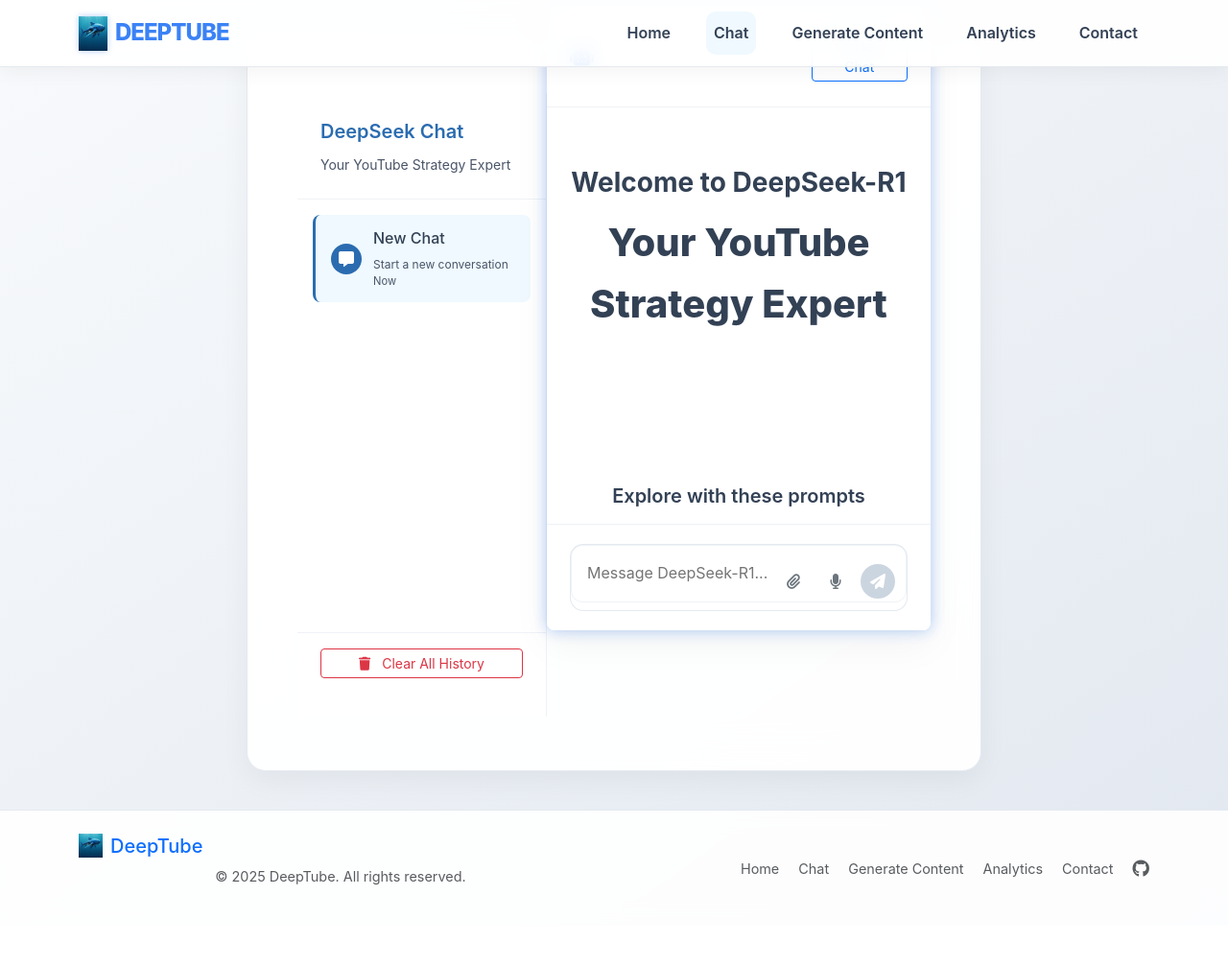
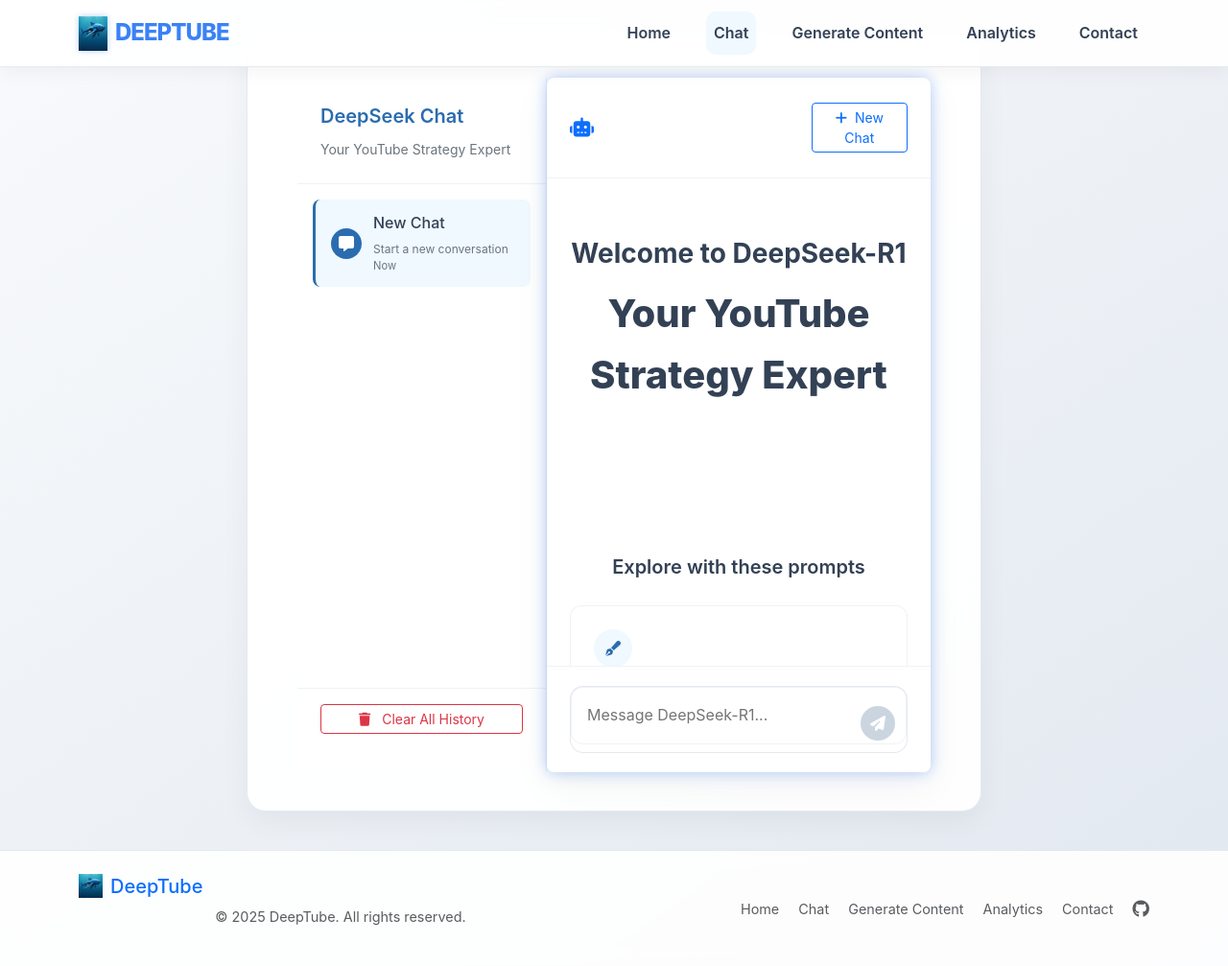
Before and after one commit to Waqas-Baloch99/DeepTube, a Django app: page /chat/ in a window 1280 px wide. Shown: the whole page at 96% size. Before the commit the page ends 922 px from the top, so only its background shows below. Run offline with Django 5.2, Linux system fonts and the light colour scheme.

Commit message:
Update index.html

```diff
--- a/youtubeapp/templates/youtubeapp/index.html
+++ b/youtubeapp/templates/youtubeapp/index.html
@@ -11,15 +11,17 @@
         --chat-bg: #ffffff;
         --border-color: rgba(203, 213, 224, 0.3);
         --hover-bg: rgba(235, 248, 255, 0.8);
+        --primary-blue: #2b6cb0;
+        --text-light: #6c757d;
     }
 
     /* Main layout structure */
     .chat-layout {
         display: flex;
-        min-height: calc(100vh - 150px);
+        min-height: calc(100vh - 76px); /* Adjust based on header height */
         margin: 0;
-        padding: 1rem 0;
-        position: relative;
+        padding: 0;
+        box-sizing: border-box;
     }
 
     /* Sidebar styles */
@@ -31,9 +33,8 @@
         display: flex;
         flex-direction: column;
         transition: all 0.3s ease;
-        height: calc(100vh - 150px);
-        position: sticky;
-        top: 76px;
+        height: calc(100vh - 76px); /* Ensure sidebar takes full height minus header */
+        overflow-y: auto;
     }
 
     .sidebar-header {
@@ -149,8 +150,7 @@
         background: var(--chat-bg);
         border-radius: 0.5rem;
         overflow: hidden;
-        height: calc(100vh - 150px);
-        position: relative;
+        height: calc(100vh - 76px); /* Ensure chat container takes full height minus header */
     }
 
     .chat-header {
@@ -160,8 +160,6 @@
         align-items: center;
         justify-content: space-between;
         background: var(--chat-bg);
-        position: sticky;
-        top: 0;
         z-index: 10;
     }
 
@@ -185,7 +183,6 @@
         flex-direction: column;
         scrollbar-width: thin;
         scrollbar-color: var(--primary-blue) transparent;
-        height: calc(100% - 140px); /* Adjust based on header and footer height */
     }
 
     .chat-body::-webkit-scrollbar {
@@ -273,8 +270,6 @@
         padding: 1.25rem 1.5rem;
         border-top: 1px solid var(--border-color);
         background: var(--chat-bg);
-        position: sticky;
-        bottom: 0;
         z-index: 10;
     }
 
@@ -284,8 +279,7 @@
 
     .message-input {
         width: 100%;
-        padding: 1rem;
-        padding-right: 7rem;
+        padding: 1rem 4rem 1rem 1rem; /* Adjusted padding to accommodate only send button */
         border: 1px solid var(--border-color);
         border-radius: 0.75rem;
         resize: none;
@@ -310,25 +305,6 @@
         align-items: center;
     }
 
-    .action-button {
-        width: 36px;
-        height: 36px;
-        border-radius: 50%;
-        display: flex;
-        align-items: center;
-        justify-content: center;
-        background: transparent;
-        border: none;
-        color: #6c757d;
-        cursor: pointer;
-        transition: all 0.2s ease;
-    }
-
-    .action-button:hover {
-        background: var(--hover-bg);
-        color: var(--primary-blue);
-    }
-
     .send-button {
         width: 36px;
         height: 36px;
@@ -648,12 +609,6 @@
             <div class="message-input-container">
                 <textarea id="userInput" class="message-input" placeholder="Message DeepSeek-R1..." rows="1"></textarea>
                 <div class="input-actions">
-                    <button class="action-button" id="attachButton" title="Attach file">
-                        <i class="fas fa-paperclip"></i>
-                    </button>
-                    <button class="action-button" id="voiceButton" title="Voice input">
-                        <i class="fas fa-microphone"></i>
-                    </button>
                     <button class="send-button" id="sendButton" disabled>
                         <i class="fas fa-paper-plane"></i>
                     </button>
@@ -671,16 +626,11 @@
     const chatMessages = document.getElementById('chatMessages');
     const userInput = document.getElementById('userInput');
     const sendButton = document.getElementById('sendButton');
-    const voiceButton = document.getElementById('voiceButton');
     const clearHistoryBtn = document.getElementById('clearHistoryBtn');
     const newChatBtn = document.getElementById('newChatBtn');
     const welcomeContainer = document.getElementById('welcomeContainer');
     const promptSuggestions = document.getElementById('promptSuggestions');
     const promptCards = document.querySelectorAll('.prompt-card');
-
-    let recognition;
-    let isListening = false;
-    const synth = window.speechSynthesis;
 
     // Auto-resize textarea
     userInput.addEventListener('input', function() {
@@ -688,14 +638,6 @@
         this.style.height = Math.min(this.scrollHeight, 200) + 'px';
         sendButton.disabled = !this.value.trim();
     });
-
-    // Initialize speech recognition if available
-    if ('SpeechRecognition' in window || 'webkitSpeechRecognition' in window) {
-        recognition = new (window.SpeechRecognition || window.webkitSpeechRecognition)();
-        recognition.continuous = false;
-        recognition.interimResults = false;
-        recognition.lang = 'en-US';
-    }
 
     // Handle prompt card clicks
     promptCards.forEach(card => {
@@ -822,60 +763,6 @@
         chatMessages.scrollTop = chatMessages.scrollHeight;
     }
 
-    // Voice input
-    voiceButton.addEventListener('click', () => {
-        if (!recognition) {
-            displayMessage("Speech recognition is not supported in your browser.", 'bot');
-            return;
-        }
-        if (isListening) {
-            stopVoiceInput();
-        } else {
-            startVoiceInput();
-        }
-    });
-
-    if (recognition) {
-        recognition.onresult = (event) => {
-            const transcript = event.results[0][0].transcript.trim();
-            userInput.value = transcript;
-            userInput.dispatchEvent(new Event('input'));
-            sendMessage();
-            stopVoiceInput();
-        };
-
-        recognition.onerror = (event) => {
-            displayMessage(`Voice input error: ${event.error}`, 'bot');
-            stopVoiceInput();
-        };
-
-        recognition.onend = () => {
-            if (isListening) stopVoiceInput();
-        };
-    }
-
-    function startVoiceInput() {
-        isListening = true;
-        voiceButton.classList.add('listening');
-        voiceButton.innerHTML = '<i class="fas fa-microphone-slash"></i>';
-        recognition.start();
-    }
-
-    function stopVoiceInput() {
-        isListening = false;
-        voiceButton.classList.remove('listening');
-        voiceButton.innerHTML = '<i class="fas fa-microphone"></i>';
-        if (recognition) recognition.stop();
-    }
-
-    function speakResponse(text) {
-        if (!synth) return;
-        synth.cancel();
-        const utterance = new SpeechSynthesisUtterance(text);
-        utterance.lang = 'en-US';
-        synth.speak(utterance);
-    }
-
     // Update chat history
     function updateChatHistory() {
         const historyContainer = document.getElementById('chatHistory');
@@ -961,29 +846,6 @@
     clearHistoryBtn.addEventListener('click', clearHistory);
     newChatBtn.addEventListener('click', startNewChat);
 
-    // Attach button functionality
-    document.getElementById('attachButton').addEventListener('click', () => {
-        displayMessage("File attachment is not available in this demo version.", 'bot');
-    });
-
-    // Ensure the chat container is properly sized on window resize
-    window.addEventListener('resize', () => {
-        // Adjust heights for mobile view
-        if (window.innerWidth <= 992) {
-            document.querySelector('.sidebar').style.height = 'auto';
-            document.querySelector('.chat-container').style.height = 'auto';
-        } else {
-            document.querySelector('.sidebar').style.height = 'calc(100vh - 150px)';
-            document.querySelector('.chat-container').style.height = 'calc(100vh - 150px)';
-        }
-    });
-
-    // Initialize heights
-    if (window.innerWidth <= 992) {
-        document.querySelector('.sidebar').style.height = 'auto';
-        document.querySelector('.chat-container').style.height = 'auto';
-    }
-
     // Scroll to bottom on load
     scrollToBottom();
 });
```
Also changed, not shown: other parts of youtubeapp/templates/youtubeapp/index.html (+6 -23 lines).
